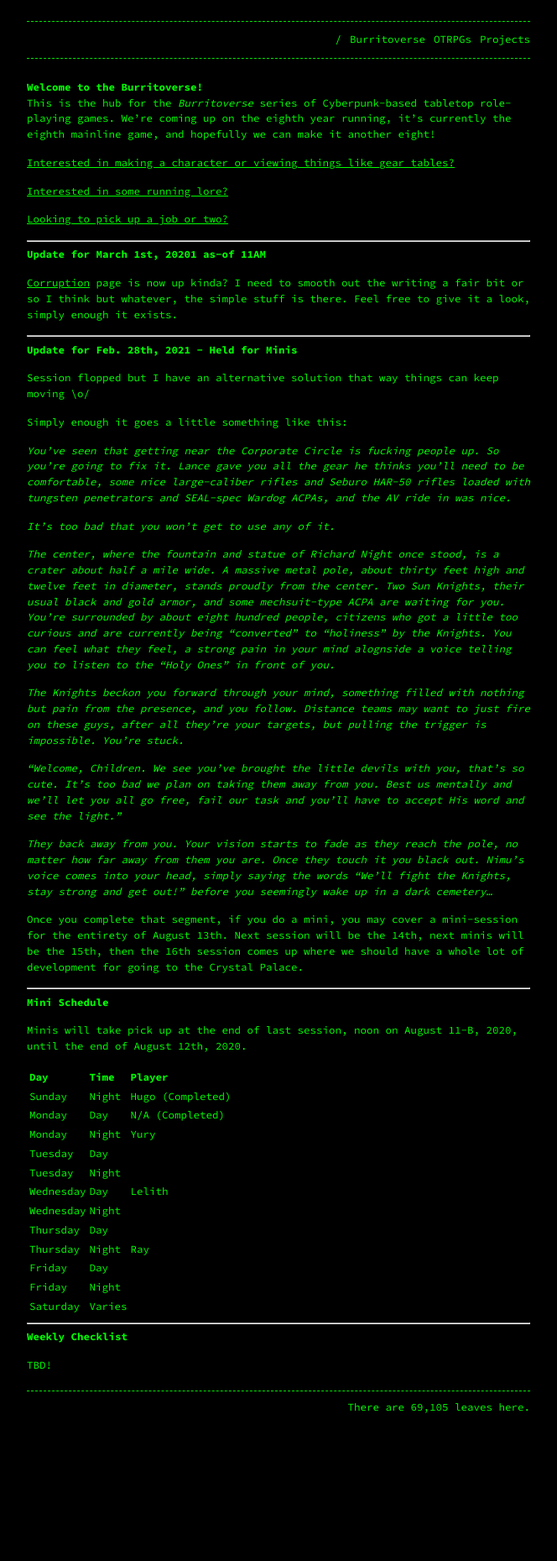
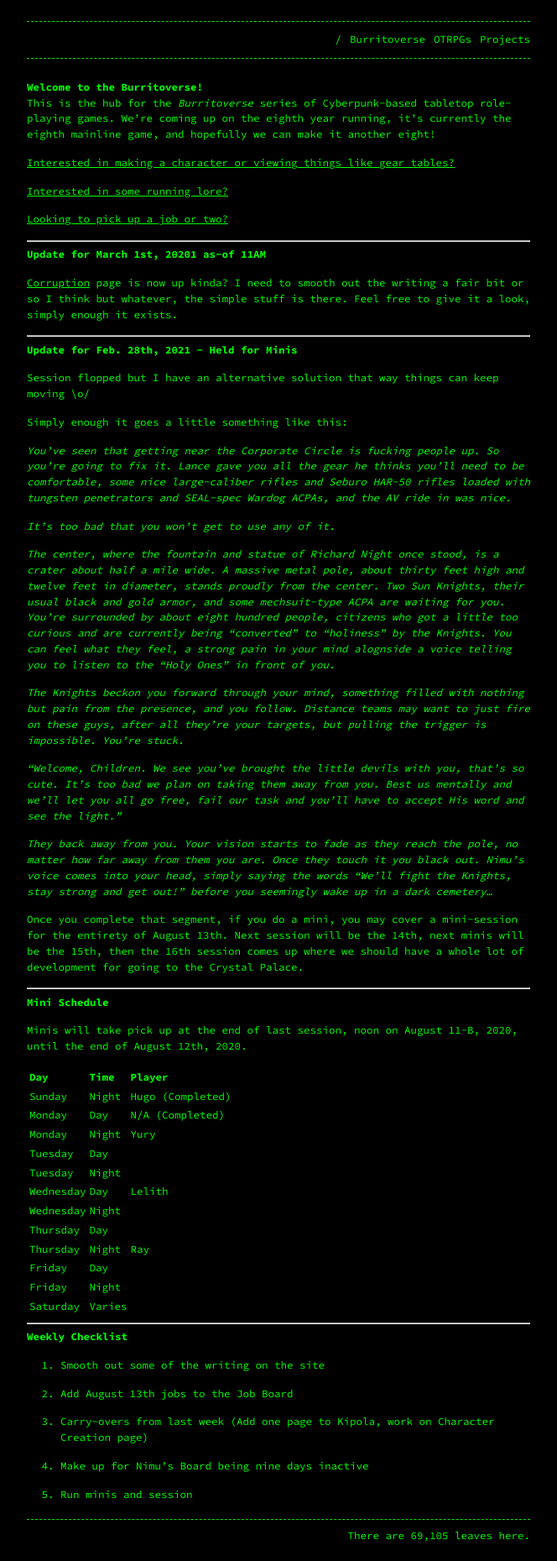
Before and after one commit to Terwilliger69105/69105.github.io, a Jekyll site: the page built from burritoverse.md, in a window 1280 px wide. Shown: the whole page at 84% size, without its empty margins (308-972 px from the left). Built offline with Jekyll 4.4.1, drawn with Linux system fonts in a browser that asks for light colours; our own code applies the rules of GitHub Pages for plain Markdown files; before the commit the page ends 1705 px from its top, so only the background shows below that.

Commit message:
Update burritoverse.md

```diff
--- a/burritoverse.md
+++ b/burritoverse.md
@@ -66,4 +66,12 @@ Saturday  | Varies |
 
 **Weekly Checklist**
 
-TBD!
+1. Smooth out some of the writing on the site
+
+2. Add August 13th jobs to the Job Board
+
+3. Carry-overs from last week (Add one page to Kipola, work on Character Creation page)
+
+4. Make up for Nimu's Board being nine days inactive
+
+5. Run minis and session
```
